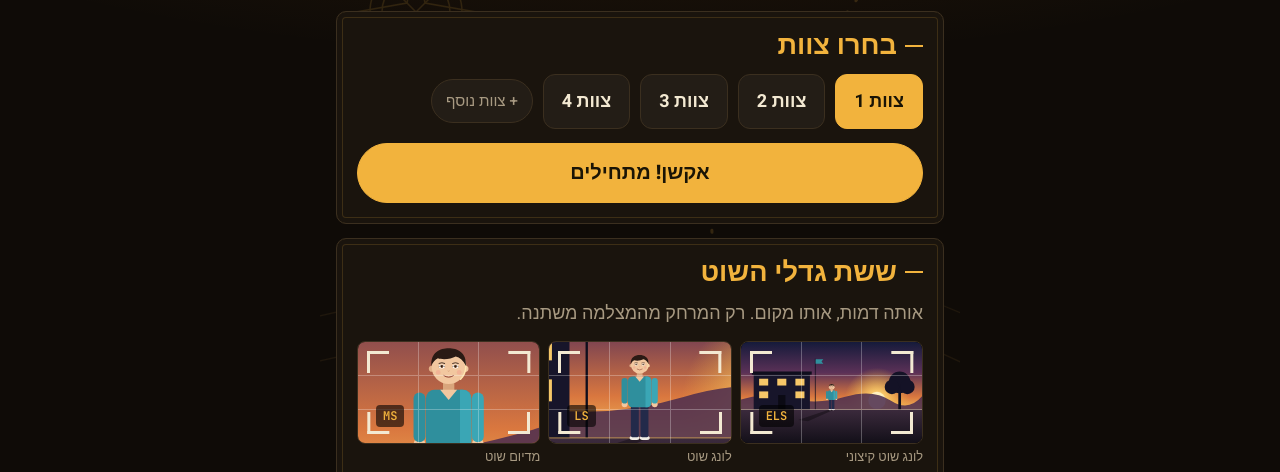
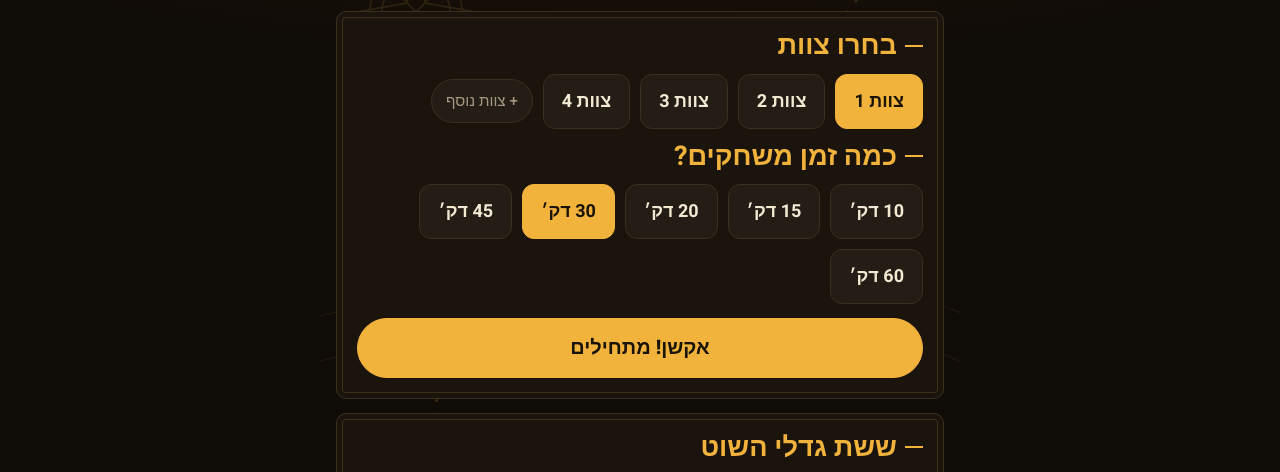
Before and after one commit to GZFILM/Adventure-Frame, a plain HTML site: page index.html in a window 1280 px wide. Shown: the part 318-790 px from the top of the page. Drawn offline with Linux system fonts and the light colour scheme; a web font is replaced by a local one.

Commit message:
Let the team pick the game length on the opening screen, with a teacher lock
Co-Authored-By: Claude Fable 5.2 <noreply@anthropic.com>
Claude-Session: https://claude.ai/code/session_01VdLm7yDe2FG6oqapbHABQS

```diff
--- a/index.html
+++ b/index.html
@@ -268,7 +268,7 @@ function norm(s){return String(s||'').replace(/\s+/g,'').toLowerCase();}
 /* one-time approval code: the director's own device turns the shot number into a code, so the pupils never see the teacher PIN */
 function resp(c){var s=String(G.pin)+'#'+c,x=7;for(var i=0;i<s.length;i++)x=(x*31+s.charCodeAt(i))%1000003;return('00'+x%1000).slice(-3);}
 function timeUp(){if(!P||P.end||!+G.minutes||left()>0)return false;if(!P.chal2){P.chal2=10+Math.floor(Math.random()*90);saveP();}return true;}
-function syncClues(){if(!G.bonus)G.bonus=[];if(G.perSt==null)G.perSt=3;if(G.bSec==null)G.bSec=10;if(!G.teams)G.teams=4;if(G.minutes==null)G.minutes=30;while(G.clues.length<G.stations.length)G.clues.push({text:'',img:''});G.clues.length=G.stations.length;}
+function syncClues(){if(!G.bonus)G.bonus=[];if(G.perSt==null)G.perSt=3;if(!G.timePick)G.timePick='team';if(G.bSec==null)G.bSec=10;if(!G.teams)G.teams=4;if(G.minutes==null)G.minutes=30;while(G.clues.length<G.stations.length)G.clues.push({text:'',img:''});G.clues.length=G.stations.length;}
 
 /* ---------- views ---------- */
 function muteBtn(){return '<button class="ghost" data-a="mute">צלילים: '+MUTE[mute]+'</button>';}
@@ -292,6 +292,8 @@ V.home=function(){var t='',lad='';for(var i=1;i<=G.teams;i++)t+='<button data-a=
   '<p class="big" style="text-align:center">מסע אל האוצר האבוד של בית הספר. כל שוט בגודל הנכון חושף עוד חתיכה מהמפה.</p></div>'+
   (resume?'<button class="primary wide" data-a="resume">ממשיכים לצלם (צוות '+P.team+')</button>':'')+
   '<div class="card"><span class="tape">'+(resume?'משחק חדש':'בחרו צוות')+'</span><div class="row">'+t+(G.teams<12?'<button class="ghost" data-a="addteam">+ צוות נוסף</button>':'')+'</div>'+
+  (G.timePick==='team'?'<span class="tape">כמה זמן משחקים?</span><div class="row">'+[10,15,20,30,45,60].map(function(m){return '<button data-a="mins" data-v="'+m+'" class="'+(+G.minutes===m?'sel':'')+'" aria-pressed="'+(+G.minutes===m)+'">'+m+' דק׳</button>';}).join('')+'</div>'
+    :'<p class="muted">זמן המשחק: '+(+G.minutes?G.minutes+' דקות':'בלי הגבלה')+'. רק הבמאי משנה אותו.</p>')+
   '<button class="'+(resume?'':'primary ')+'wide" data-a="start">'+(resume&&armed!=='start'?'מתחילים משחק חדש':resume?'לחצו שוב: המשחק הקודם יימחק':'אקשן! מתחילים')+'</button></div>'+
   '<div class="card"><span class="tape">ששת גדלי השוט</span><p class="muted">אותה דמות, אותו מקום. רק המרחק מהמצלמה משתנה.</p><div class="ladder">'+lad+'</div></div>'+
   '<div class="card"><span class="tape">איך משחקים</span><p>בכל סצנה תפענחו רמז, תגיעו למקום הנכון בבית הספר ותצלמו שם שוט בגודל שביקשו מכם. הבמאי מאשר, ואתם מקבלים רמז נוסף למקום שבו מוחבא האוצר.</p>'+
@@ -361,6 +363,7 @@ V.edit=function(){var h='<div class="row" style="justify-content:space-between">
  '<label>מילת הקוד שעל האוצר<input type="text" id="e-code" data-f="code" value="'+esc(G.code)+'"></label></div>'+
  '<div class="two"><label>זמן המשחק בדקות (0 = בלי הגבלה)<input type="text" id="e-min" data-f="minutes" data-n="1" inputmode="numeric" value="'+esc(G.minutes)+'"></label>'+
  '<div class="stack" style="justify-content:flex-end"><button data-a="resett">איפוס הטיימר בטאבלט הזה</button></div></div>'+(view==='edit'&&msg?message():'')+
+ '<label>מי קובע את זמן המשחק?<select id="e-tp" data-f="timePick"><option value="team"'+(G.timePick==='team'?' selected':'')+'>גם הצוות, במסך הפתיחה</option><option value="teacher"'+(G.timePick==='teacher'?' selected':'')+'>רק אני, כאן במצב מורה</option></select></label>'+
  '<label>מי מאשר את השוטים?<select id="e-appr" data-f="approval"><option value="teacher"'+(G.approval==='teacher'?' selected':'')+'>אני, עם קוד מורה</option><option value="self"'+(G.approval==='self'?' selected':'')+'>הצוות בודק את עצמו מול ציור</option></select></label></div>'+
  '<p class="muted">כל צוות מתחיל מתחנה אחרת (צוות 1 מתחנה 1, צוות 2 מתחנה 2 וכן הלאה), כך שהצוותים לא הולכים זה אחרי זה. רמזי האוצר נחשפים תמיד באותו סדר, מהקרוב אל הרחב.</p>';
  G.stations.forEach(function(s,i){var p='stations.'+i+'.',so='',ao='';
@@ -421,6 +424,7 @@ var A={
   snd('win');var g=100+(P.takes===1?20:0);P.score+=g;P.gain='קיבלתם '+g+' נקודות'+(P.takes===1?', כולל בונוס על טייק ראשון.':'.');P.lastB=null;P.shots[cur()]=P.pending;P.pending='';P.checked=false;P.stage='reward';saveP();go('play');},
  next:function(){P.bAt=0;P.pos++;P.takes=0;P.hint=false;P.stage='go';saveP();go(P.pos>=G.stations.length?'hunt':'play');},
  clues:function(){go('clues');},
+ mins:function(v){G.minutes=+v;armed='';saveG();render(true);},
  mdone:function(){var s=G.stations[cur()],p=document.getElementById('mcode').value;if(!norm(p)||(norm(p)!==norm(s.mcode)&&p.trim()!==String(G.pin))){snd('bad');msg='קוד שגוי. רק מי שנמצא בתחנה מאשר את המשימה.';msgGood=false;render(true);return;}
   snd('win');P.score+=100;P.gain='המשימה הצליחה! קיבלתם 100 נקודות.';P.lastB=null;P.stage='reward';saveP();go('play');},
  mskip:function(){if(!arm('mskip'))return;P.gain='הפעם בלי נקודות, אבל הרמז שלכם.';P.lastB=null;P.stage='reward';saveP();go('play');},
```
